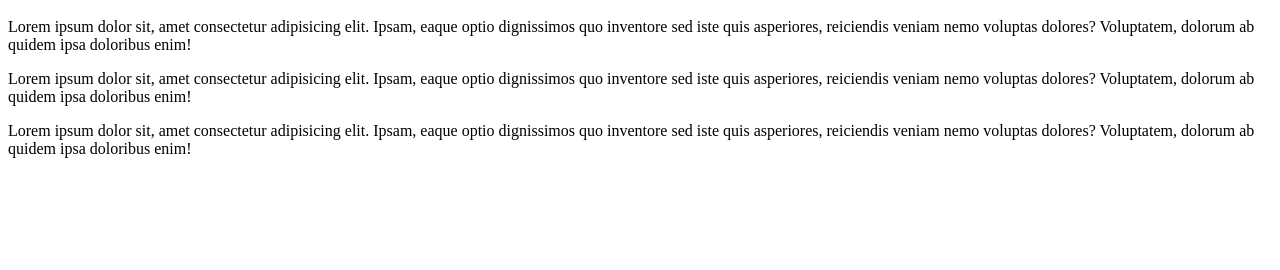
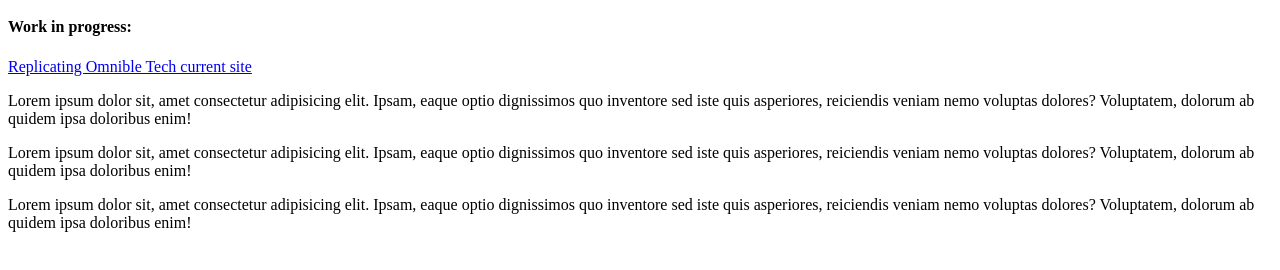
Before and after one commit to mko12/mko12.github.io, a plain HTML site: page index.html in a window 1280 px wide. Shown: the part 48-318 px from the top of the page. Drawn offline with Linux system fonts and the light colour scheme.

Commit message:
added ref site

```diff
--- a/index.html
+++ b/index.html
@@ -6,6 +6,8 @@
 </head>
 <body>
     <h1>Omnible Tech future home</h1>
+    <h4>Work in progress:</h4>
+    <a href="https://omnibletech.com/">Replicating Omnible Tech current site </a>
     <p>Lorem ipsum dolor sit, amet consectetur adipisicing elit. Ipsam, eaque optio dignissimos quo inventore sed iste quis asperiores, reiciendis veniam nemo voluptas dolores? Voluptatem, dolorum ab quidem ipsa doloribus enim!</p>
     <p>Lorem ipsum dolor sit, amet consectetur adipisicing elit. Ipsam, eaque optio dignissimos quo inventore sed iste quis asperiores, reiciendis veniam nemo voluptas dolores? Voluptatem, dolorum ab quidem ipsa doloribus enim!</p>
     <p>Lorem ipsum dolor sit, amet consectetur adipisicing elit. Ipsam, eaque optio dignissimos quo inventore sed iste quis asperiores, reiciendis veniam nemo voluptas dolores? Voluptatem, dolorum ab quidem ipsa doloribus enim!</p>
```
